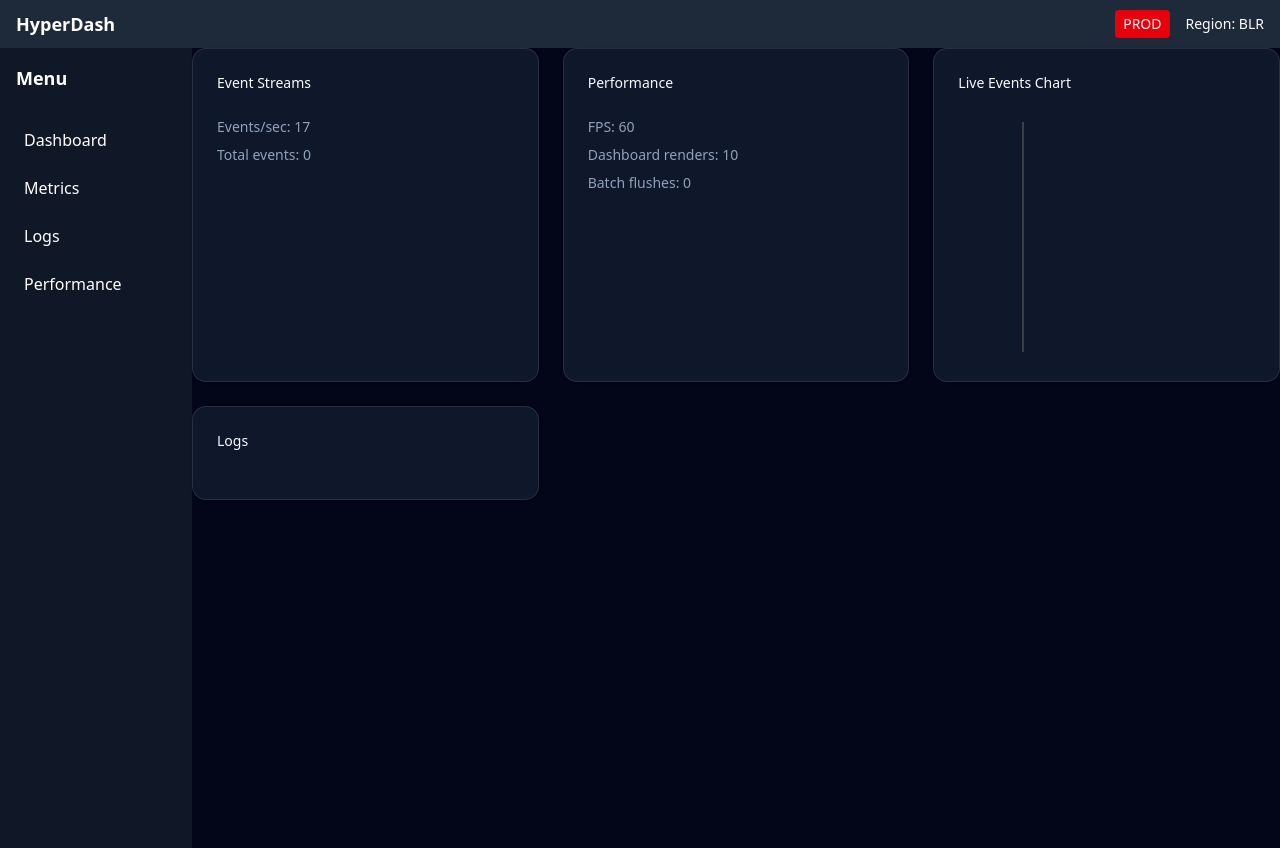
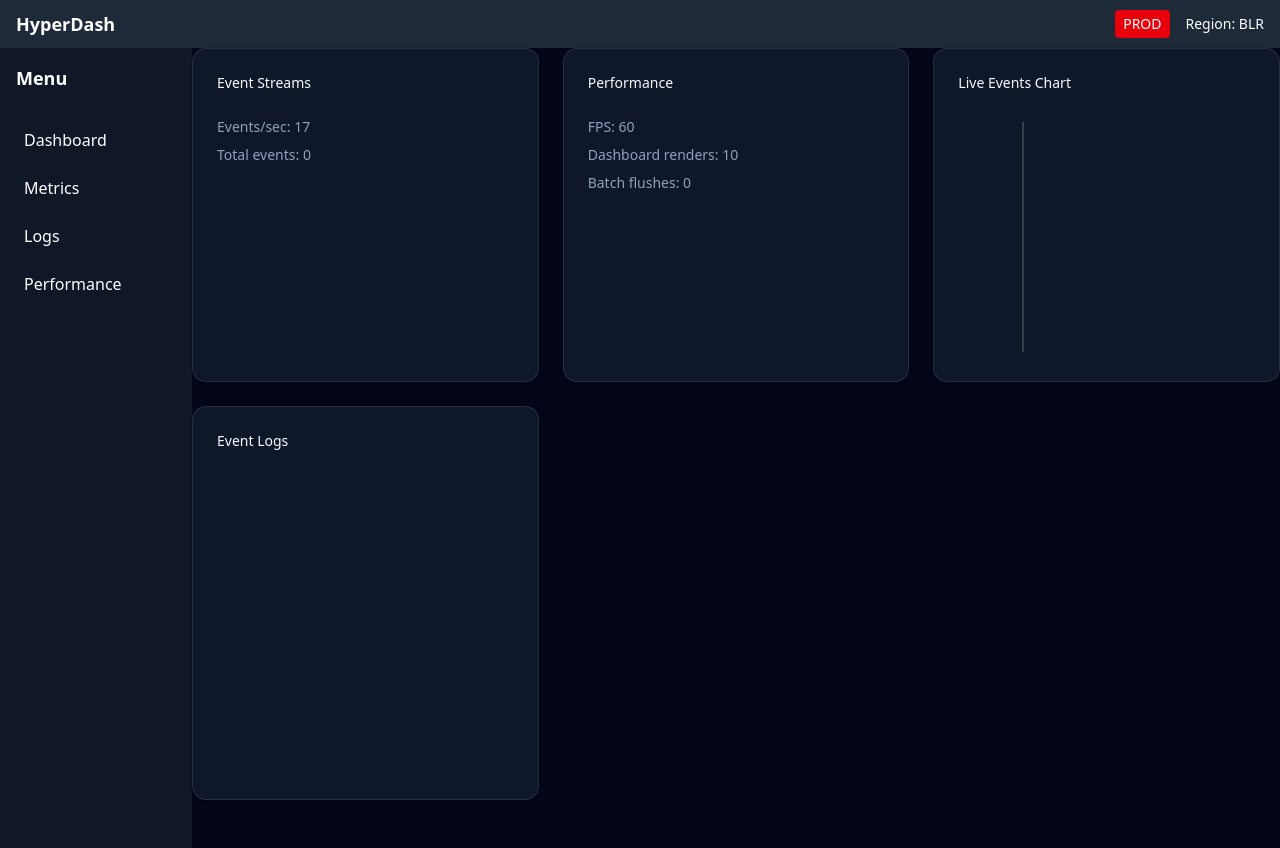
Before and after one commit to Salmankhancodes/hyperdash, a Next.js app: page /dashboard in a window 1280 px wide. Built offline with nearby package versions, Linux system fonts and the light colour scheme.

Commit message:
Added virtualization to log table and reduced log/event cap

```diff
--- a/package.json
+++ b/package.json
@@ -10,12 +10,15 @@
   },
   "dependencies": {
     "@radix-ui/react-slot": "^1.2.4",
+    "@tanstack/react-table": "^8.21.3",
+    "@tanstack/react-virtual": "^3.13.15",
     "class-variance-authority": "^0.7.1",
     "clsx": "^2.1.1",
     "lucide-react": "^0.562.0",
     "next": "16.1.0",
     "react": "19.2.3",
     "react-dom": "19.2.3",
+    "react-virtuoso": "^4.18.1",
     "recharts": "^3.6.0",
     "tailwind-merge": "^3.4.0",
     "zustand": "^5.0.9"
--- a/src/app/dashboard/page.tsx
+++ b/src/app/dashboard/page.tsx
@@ -3,7 +3,7 @@ import { FPSCounter } from "@/components/fpscounter";
 import { Card, CardContent, CardHeader, CardTitle } from "@/components/ui/card";
 import EventStatsWidget from "@/components/widgets/EventStatsWidget";
 import LiveChartWidget from "@/components/widgets/LiveChartWidget";
-import LogsWidget from "@/components/widgets/LogWidget";
+import LogWidget from "@/components/widgets/LogWidget";
 import PerformanceStatsWidget from "@/components/widgets/PerformanceStatsWidget";
 import { computeData } from "@/lib/utils";
 import useEventStore from "@/store/useEventStore";
@@ -92,7 +92,7 @@ export default function DashboardPage() {
     <EventStatsWidget />
       <PerformanceStatsWidget flushCount={flushCount.current} />
       <LiveChartWidget />
-      <LogsWidget />
+      <LogWidget />
     </div>
   );
 }
--- a/src/components/widgets/LiveChartWidget.tsx
+++ b/src/components/widgets/LiveChartWidget.tsx
@@ -17,8 +17,11 @@ const LiveChartWidget = () => {
   const eventsBuffer = useEventStore((s) => s.eventsBuffer);
   useEffect(() => {
     const interval = setInterval(() => {
-      setChartData([...renderBufferRef.current]);
-    }, 150); // redraw every 150ms ONLY
+const MAX_POINTS = 200;
+
+setChartData(prev =>
+  [...prev, ...renderBufferRef.current].slice(-MAX_POINTS)
+);    }, 150); // redraw every 150ms ONLY
 
     return () => clearInterval(interval);
   }, []);
--- a/src/components/widgets/LogWidget.tsx
+++ b/src/components/widgets/LogWidget.tsx
@@ -1,22 +1,81 @@
+"use client";
+
+import { useEffect, useRef } from "react";
+import { useVirtualizer } from "@tanstack/react-virtual";
+import WidgetContainer from "./WidgetContainer";
 import useEventStore from "@/store/useEventStore";
-import WidgetContainer from "./WidgetContainer";
 
-const LogsWidget = () => {
+const ROW_HEIGHT = 28;
+const VIEWPORT_HEIGHT = 300;
+
+export default function LogsWidget() {
+  const parentRef = useRef<HTMLDivElement>(null);
+  const shouldAutoScrollRef = useRef(true);
+
   const events = useEventStore((s) => s.eventsBuffer);
 
-  const recent = events.slice(-200).reverse();
+  const rowVirtualizer = useVirtualizer({
+    count: events.length,
+    getScrollElement: () => parentRef.current,
+    estimateSize: () => ROW_HEIGHT,
+    overscan: 8,
+    useFlushSync: false,
+  });
+
+  // Detect whether user is near bottom
+  useEffect(() => {
+    const el = parentRef.current;
+    if (!el) return;
+
+    const onScroll = () => {
+      const distanceFromBottom =
+        el.scrollHeight - el.scrollTop - el.clientHeight;
+
+      // 2 rows tolerance
+      shouldAutoScrollRef.current = distanceFromBottom < ROW_HEIGHT * 2;
+    };
+
+    el.addEventListener("scroll", onScroll);
+    return () => el.removeEventListener("scroll", onScroll);
+  }, []);
+
+  // Auto-scroll ONLY if user didn’t scroll up
+  useEffect(() => {
+    if (!shouldAutoScrollRef.current) return;
+    rowVirtualizer.scrollToIndex(events.length - 1, { align: "end" });
+  }, [events.length, rowVirtualizer]);
 
   return (
-    <WidgetContainer title="Logs">
-      <div className="space-y-1 max-h-64 overflow-auto text-xs">
-        {recent.map((e, i) => (
-          <div key={i} className="text-muted-foreground">
-            Event {events.length - i}: {e}
-          </div>
-        ))}
+    <WidgetContainer title="Event Logs">
+      <div
+        ref={parentRef}
+        className="relative overflow-auto"
+        style={{ height: VIEWPORT_HEIGHT }}
+      >
+        <div
+          style={{
+            height: rowVirtualizer.getTotalSize(),
+            position: "relative",
+          }}
+        >
+          {rowVirtualizer.getVirtualItems().map((row) => {
+            const event = events[row.index];
+
+            return (
+              <div
+                key={row.key} // ✅ STABLE KEY
+                className="absolute left-0 right-0 px-2 text-xs text-muted-foreground border-b"
+                style={{
+                  height: ROW_HEIGHT,
+                  transform: `translateY(${row.start}px)`,
+                }}
+              >
+                Event @ {new Date(event).toLocaleTimeString()}
+              </div>
+            );
+          })}
+        </div>
       </div>
     </WidgetContainer>
   );
-};
-
-export default LogsWidget
+}
--- a/src/store/useEventStore.ts
+++ b/src/store/useEventStore.ts
@@ -1,6 +1,6 @@
 import { create } from "zustand";
 
-const MAX_EVENTS = 5000;
+const MAX_EVENTS = 2000;
 
 interface EventState {
   eventThisSec: number;
```
